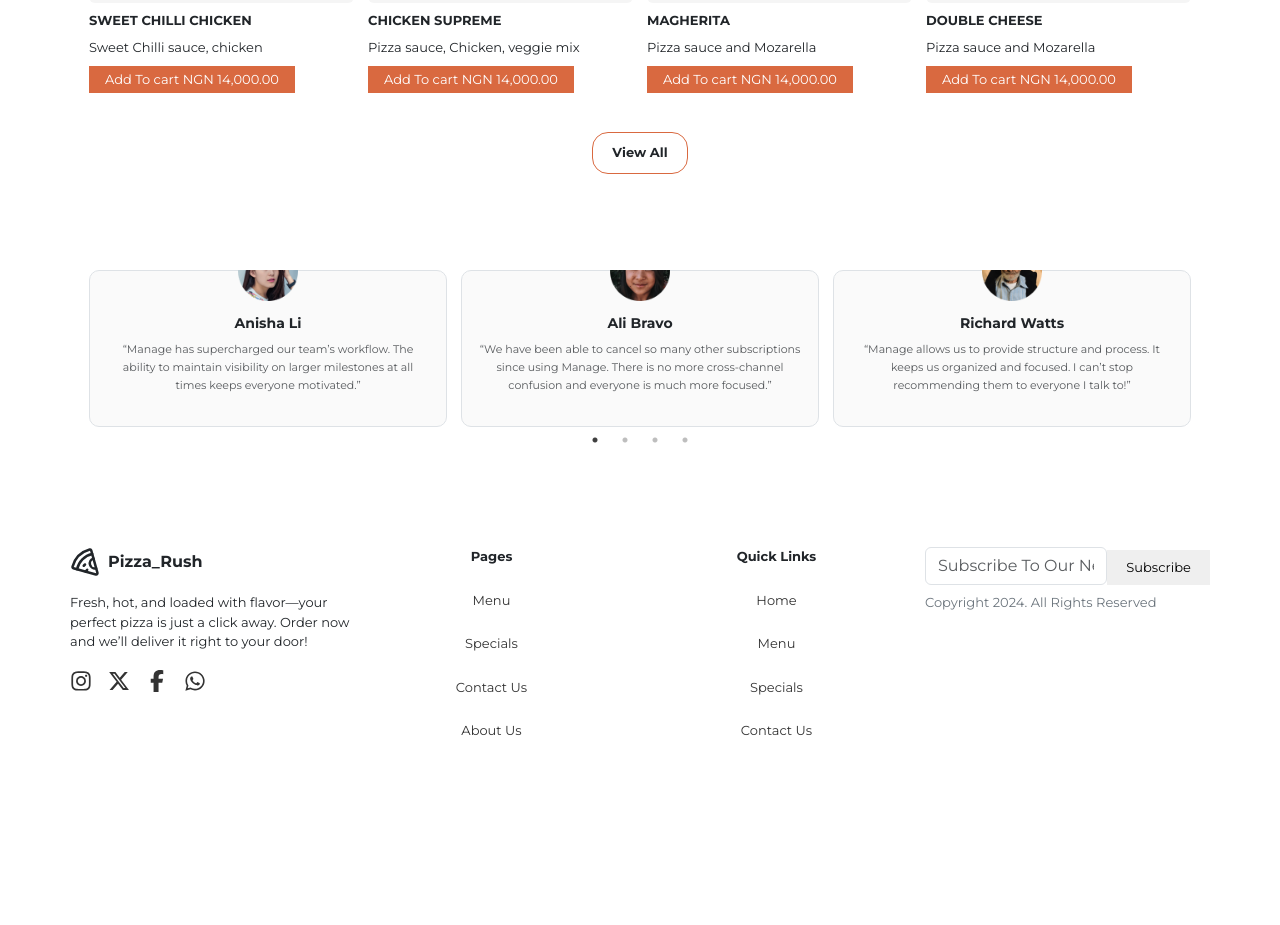
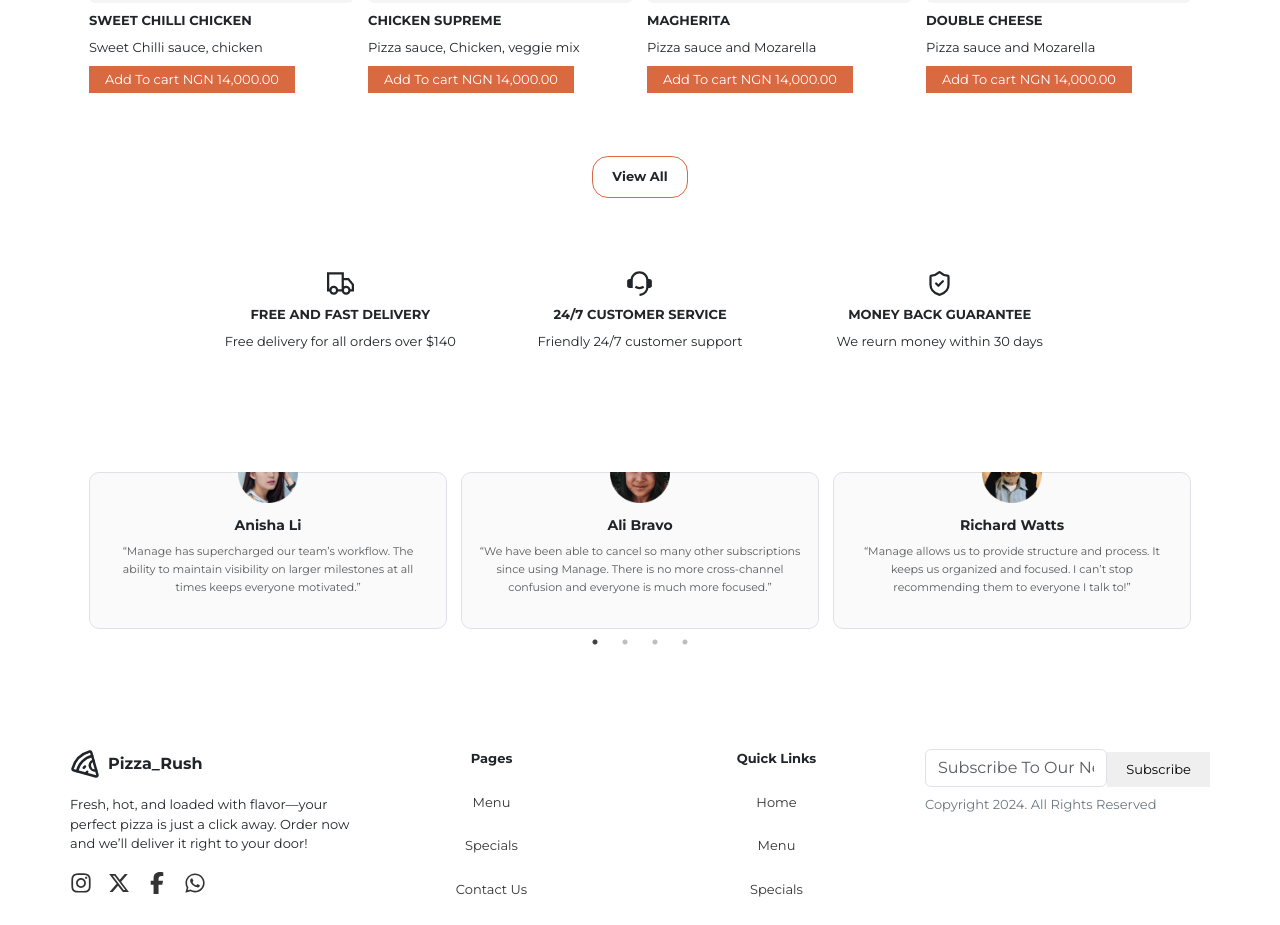
Before and after one commit to MahoneyT1/PizzaRush_Fast_and_Hot_Delivery, a React (Create React App) app: page / in a window 1280 px wide. Shown: the part 1100-2025 px from the top of the page. Before the commit the page ends 1897 px from the top, so only its background shows below. Built offline with nearby package versions, Linux system fonts and the light colour scheme.

Commit message:
Added the featured card

```diff
--- a/src/App.css
+++ b/src/App.css
@@ -187,6 +187,7 @@ p.desc{
 /* ===============REGISTER  STYLES============= */
 .user-reg{
   min-height: 400px;
+  background-color: #f5f5f5;
 }
 
 .reg-image{
--- /dev/null
+++ b/src/components/Featured.jsx
@@ -0,0 +1,38 @@
+import React from 'react'
+import { GrDeliver } from "react-icons/gr";
+import { RiCustomerService2Fill } from "react-icons/ri";
+import { LuShieldCheck } from "react-icons/lu";
+
+const Featured = () => {
+  return (
+    <div>
+        <div className="container2">
+
+        <div className="container">
+                <div className="grid my-4 py-4">
+                    <div className="d-flex   gap-2 flex-column align-items-center text-center justify-content-center">
+                        <GrDeliver size={27} />
+                        <small className='fw-bold text-center'>FREE AND FAST DELIVERY</small>
+                        <small>Free delivery for all orders over $140</small>
+                    </div>
+                    <div className="d-flex text-center  gap-2 flex-column align-items-center justify-content-center">
+                        <RiCustomerService2Fill size={27} />
+                        <small className='fw-bold text-center'>24/7 CUSTOMER SERVICE</small>
+                        <small>Friendly 24/7 customer support</small>
+                    </div>
+                    <div className="d-flex text-center gap-2 flex-column align-items-center justify-content-center">
+                        <LuShieldCheck size={27} />
+                        <small className='fw-bold text-center'>MONEY BACK GUARANTEE</small>
+                        <small>We reurn money within 30 days</small>
+                    </div>
+                </div>
+            </div>
+
+
+
+        </div>
+    </div>
+  )
+}
+
+export default Featured
--- a/src/components/ShopComponent.jsx
+++ b/src/components/ShopComponent.jsx
@@ -139,7 +139,7 @@ const ShopComponent = () => {
           </div>
         </div>
 
-        <div className="see-all d-flex align-items-center justify-content-center">
+        <div className="see-all d-flex align-items-center justify-content-center mt-4">
           <Link to="/menu" className="nav-link text-center fw-bold cus-btn">View All</Link>
         </div>
 
--- a/src/pages/Contact.jsx
+++ b/src/pages/Contact.jsx
@@ -34,7 +34,7 @@ const Contact = () => {
                             </div>
                         </div>
                         <textarea className='mt-3 rounded' placeholder='Your Message' name="" id=""></textarea>
-                        <button className='main-btn rounded mt-2'>Send Message <VscSend /></button>
+                        <button className='main-btn rounded text-white button2  mt-2'>Send Message <VscSend /></button>
                     </form>
                 </div>
             </div>
--- a/src/pages/Home.jsx
+++ b/src/pages/Home.jsx
@@ -4,6 +4,7 @@ import Menu from '../components/Menu'
 import Testimonials from '../components/Testimonials'
 import Footer from '../components/Footer'
 import ShopComponent from '../components/ShopComponent'
+import Featured from '../components/Featured'
 
 const Home = () => {
   return (
@@ -11,6 +12,7 @@ const Home = () => {
         <Hero />
         {/* <Menu /> */}
         <ShopComponent />
+        <Featured />
         <Testimonials />
     </div>
   )
--- a/src/pages/Login.jsx
+++ b/src/pages/Login.jsx
@@ -8,7 +8,7 @@ const Login = () => {
       <div className="row m-0 h-user">
 
           <div className="col-md-6 p-0 reg-image">
-            <img src="../images/pi11.jpg" alt="" />
+            <img src="../images/pi9.jpg" alt="" />
           </div>
 
 
```
Also changed, not shown: public/Images/pi7.jpg (added), public/Images/pi9.jpg (added).
